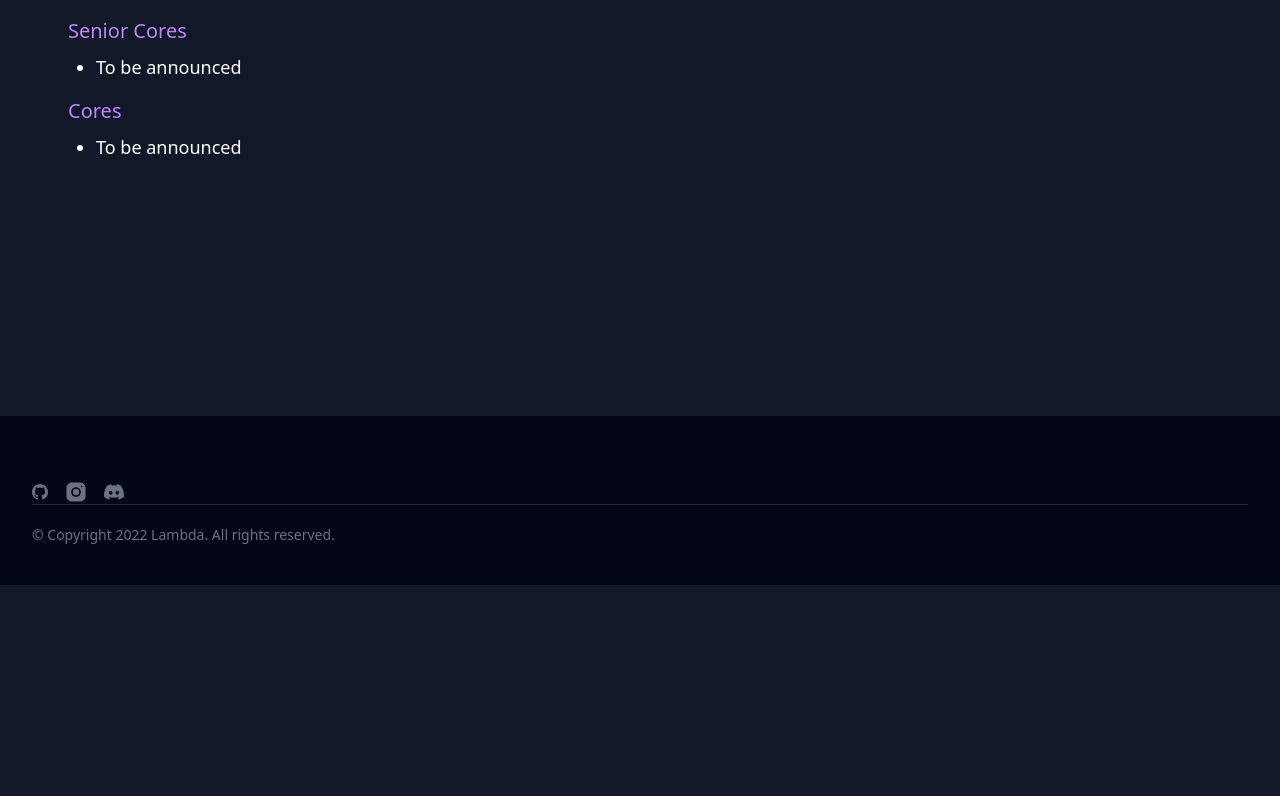
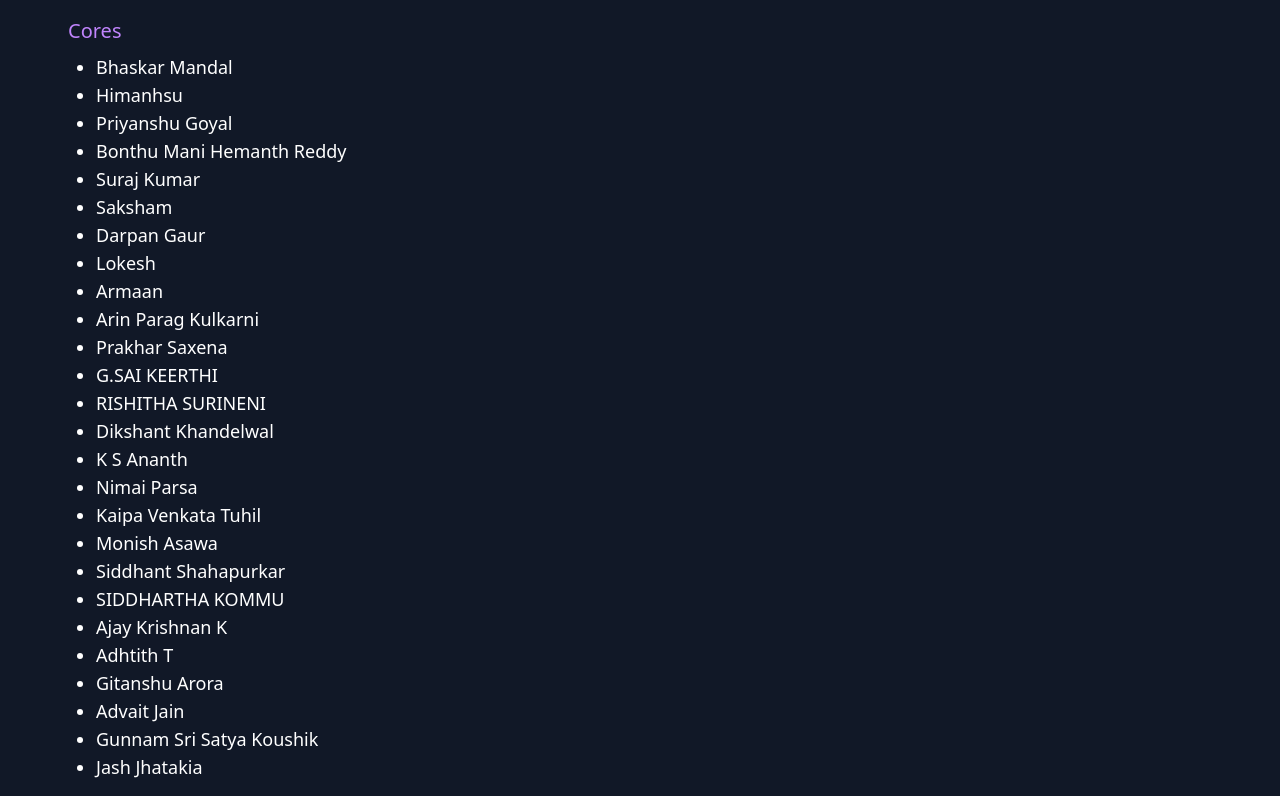
Before and after one commit to jash-j3/web_deploy, a Next.js app: page /team in a window 1280 px wide. Shown: the part 504-1300 px from the top of the page. Before the commit the page ends 1089 px from the top, so only its background shows below. Built offline with nearby package versions, Linux system fonts and the light colour scheme.

Commit message:
Updated team.js

```diff
--- a/pages/team.js
+++ b/pages/team.js
@@ -207,19 +207,113 @@ const people = [
   ],
   [
     {
-      name: "To be announced",
-      githubUsername: "",
+      name: "Bhaskar Mandal",
+      githubUsername: "bhaskaraa45",
     },
-  ],
-  [
     {
-      name: "To be announced",
-      githubUsername: "",
+      name: "Himanhsu",
+      githubUsername: "himanshu-ui-max ",
+    },
+    {
+      name: "Priyanshu Goyal",
+      githubUsername: "Priyanshu327Goyal",
+    },
+    {
+      name: "Bonthu Mani Hemanth Reddy",
+      githubUsername: "hemanthreddy6",
+    },
+    {
+      name: "Suraj Kumar ",
+      githubUsername: "kumarsuraj151",
+    },
+    {
+      name: "Saksham",
+      githubUsername: "saksham-ai26",
+    },
+    {
+      name: "Darpan Gaur",
+      githubUsername: "darpan-gaur",
+    },
+    {
+      name: "Lokesh",
+      githubUsername: "LokeshBadisa",
+    },
+    {
+      name: "Armaan",
+      githubUsername: "Jitik12",
+    },
+    {
+      name: "Arin Parag Kulkarni ",
+      githubUsername: "akoolarni",
+    },
+    {
+      name: "Prakhar Saxena",
+      githubUsername: "prakhar-codes",
+    },
+    {
+      name: "G.SAI KEERTHI",
+      githubUsername: "Gsaikeerthi",
+    },
+    {
+      name: "RISHITHA SURINENI",
+      githubUsername: "Rishitha745",
+    },
+    {
+      name: "Dikshant Khandelwal",
+      githubUsername: "DikshantK2004",
+    },
+    {
+      name: "K S Ananth",
+      githubUsername: "ksananth4424",
+    },
+    {
+      name: "Nimai Parsa",
+      githubUsername: "nimaiParsa",
+    },
+    {
+      name: "Kaipa Venkata Tuhil",
+      githubUsername: "Tuhil926",
+    },
+    {
+      name: "Monish Asawa",
+      githubUsername: "Monish-Asawa",
+    },
+    {
+      name: "Siddhant Shahapurkar",
+      githubUsername: "siddhantshahapurkar",
+    },
+    {
+      name: "SIDDHARTHA KOMMU",
+      githubUsername: "SIDDHARHTA182004",
+    },
+    {
+      name: "Ajay Krishnan K",
+      githubUsername: "ajaykrshna",
+    },
+    {
+      name: "Adhtith T",
+      githubUsername: "adhitht",
+    },
+    {
+      name: "Gitanshu Arora",
+      githubUsername: "GitanshuA",
+    },
+    {
+      name: "Advait Jain",
+      githubUsername: "adv8j",
+    },
+    {
+      name: "Gunnam Sri Satya Koushik",
+      githubUsername: "koushikgunnam",
+    },
+    {
+      name: "Jash Jhatakia",
+      githubUsername: "jash-j3",
     },
   ],
 ];
 
-const rolename = ["Mentors", "Heads", "Senior Cores", "Cores"];
+const rolename = ["Mentors", "Heads", "Cores"];
 
 const cores = [];
 
```
